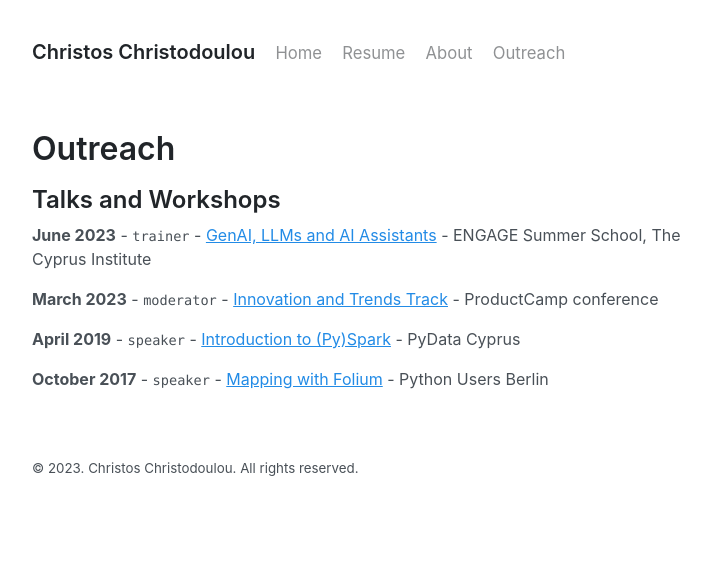
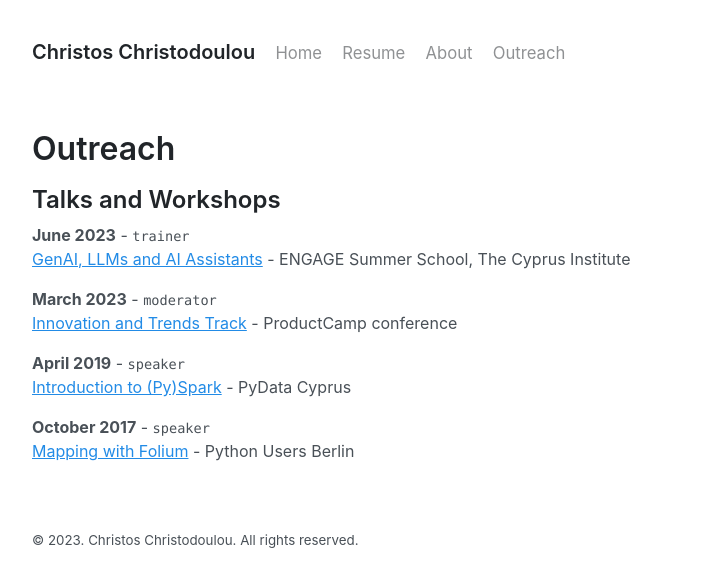
Before and after one commit to chr7stos/chr7stos.github.io, a Jekyll site: the page built from _pages/outreach.md, in a window 1280 px wide. Shown: the top 587 px of the page, without its empty margins (272-983 px from the left). Built offline with Jekyll 4.4.1, drawn with Linux system fonts in a browser that asks for light colours.

```diff
--- a/_pages/outreach.md
+++ b/_pages/outreach.md
@@ -7,12 +7,16 @@ permalink: /outreach
 
 ## Talks and Workshops
 
-__June 2023__ - `trainer` - [GenAI, LLMs and AI Assistants]() - ENGAGE Summer School, The Cyprus Institute
+__June 2023__ - `trainer`
+[GenAI, LLMs and AI Assistants]() - ENGAGE Summer School, The Cyprus Institute
 
-__March 2023__ - `moderator` - [Innovation and Trends Track]() - ProductCamp conference
+__March 2023__ - `moderator`
+[Innovation and Trends Track]() - ProductCamp conference
 
 
-__April 2019__ -  `speaker` - [Introduction to (Py)Spark](https://www.meetup.com/fr-FR/PyData-Cyprus/events/259617209/) - PyData Cyprus
+__April 2019__ -  `speaker`
+[Introduction to (Py)Spark](https://www.meetup.com/fr-FR/PyData-Cyprus/events/259617209/) - PyData Cyprus
 
 
-__October 2017__ - `speaker` - [Mapping with Folium](https://www.meetup.com/Python-Users-Berlin-PUB/events/xmdjfmywpbmb/) - Python Users Berlin
+__October 2017__ - `speaker`
+[Mapping with Folium](https://www.meetup.com/Python-Users-Berlin-PUB/events/xmdjfmywpbmb/) - Python Users Berlin
```
